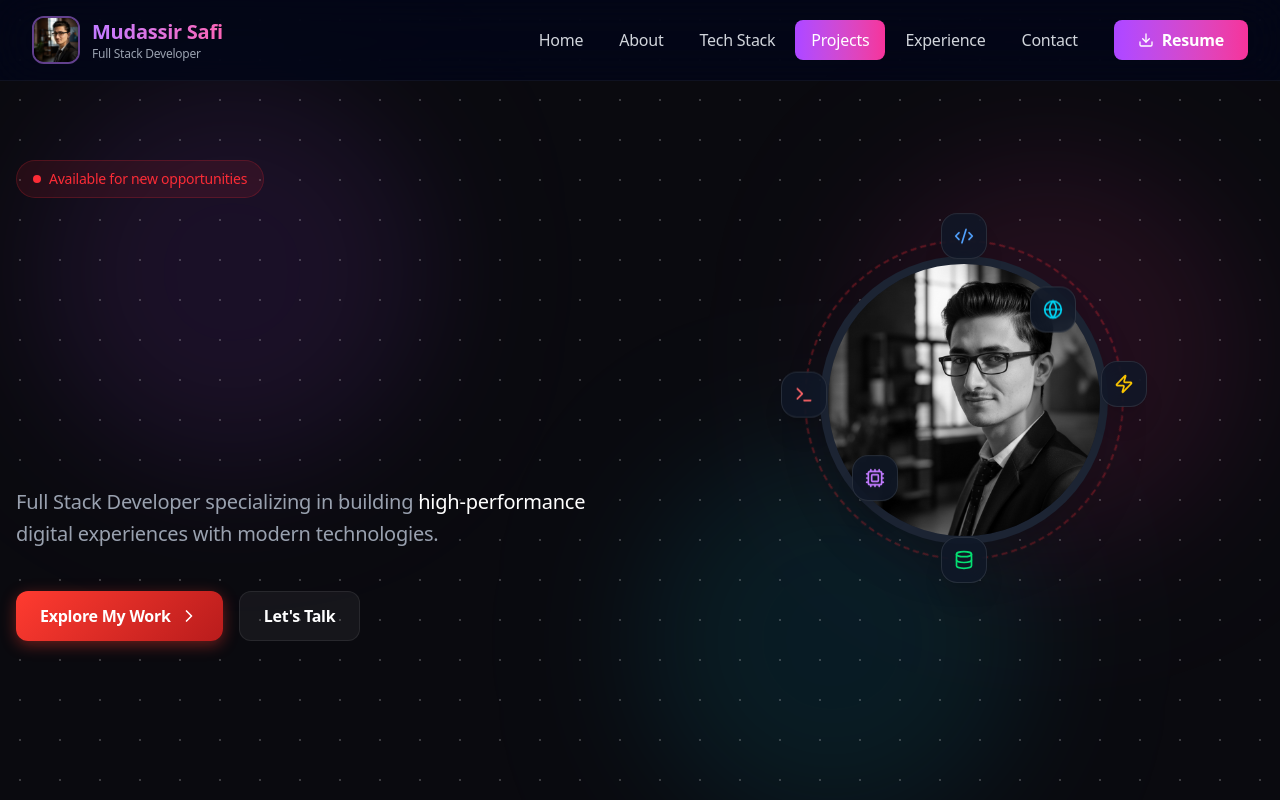
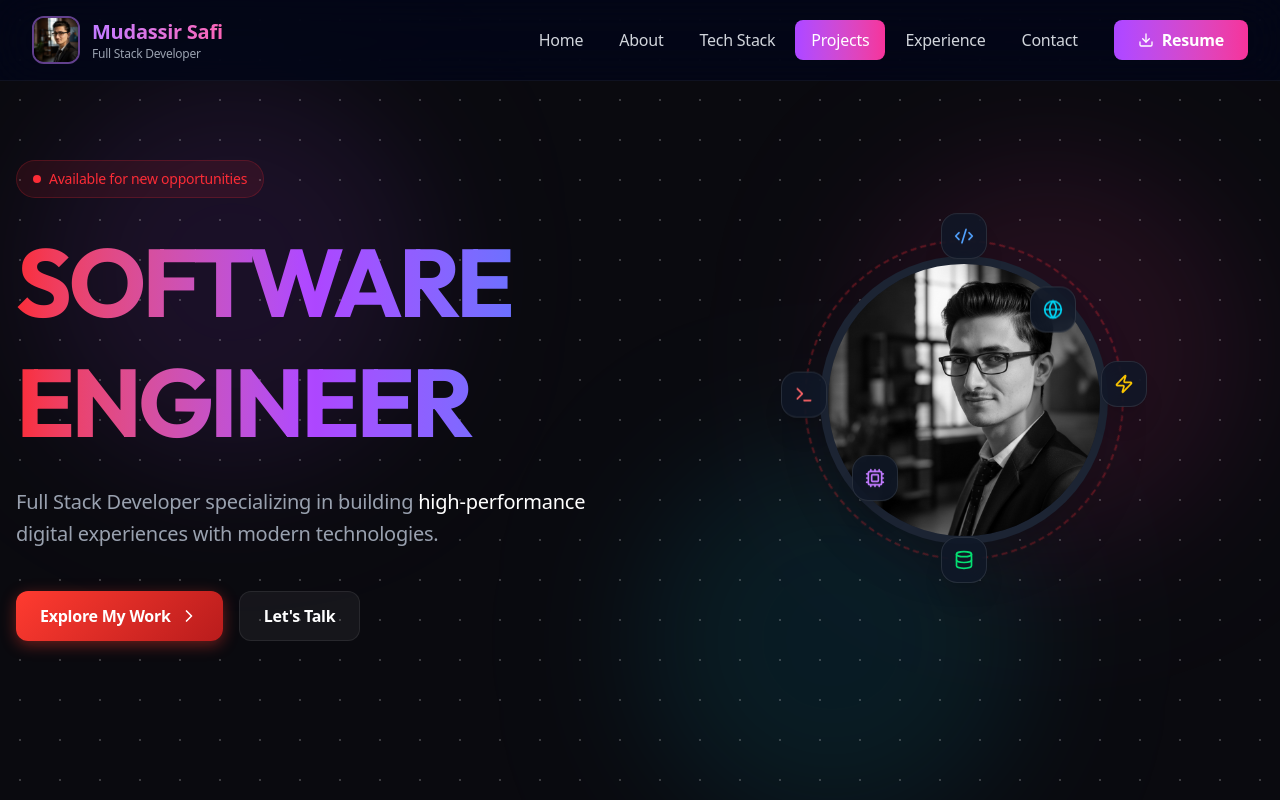
Before and after one commit to MudassirSafi/MyPortfolio, a React (Vite) app: page / in a window 1280 px wide. Shown: the top 800 px of the page. Built offline with nearby package versions, Linux system fonts and the light colour scheme.

Commit message:
Fixed typewriter visibility by applying gradient directly to parent span

```diff
--- a/src/components/Hero.jsx
+++ b/src/components/Hero.jsx
@@ -23,7 +23,7 @@ const Hero = ({ scrollToSection, profileImage }) => {
           </div>
 
           <h1 className="text-5xl md:text-7xl lg:text-8xl font-black leading-tight tracking-tighter">
-            <span className="text-gradient">
+            <span className="block bg-gradient-to-r from-red-500 via-purple-500 to-blue-500 bg-clip-text text-transparent">
               <Typewriter text="SOFTWARE ENGINEER" delay={0} />
             </span>
           </h1>
--- a/src/components/Typewriter.jsx
+++ b/src/components/Typewriter.jsx
@@ -20,8 +20,8 @@ const Typewriter = ({ text, delay = 0 }) => {
     }, [currentIndex, delay, text]);
 
     return (
-        <span className="relative inline-block">
-            <span className="text-white">{displayText}</span>
+        <>
+            {displayText}
             {!isComplete && (
                 <motion.span
                     animate={{ opacity: [1, 0, 1] }}
@@ -29,7 +29,7 @@ const Typewriter = ({ text, delay = 0 }) => {
                     className="inline-block w-[4px] h-[0.85em] bg-red-500 ml-1 translate-y-1"
                 />
             )}
-        </span>
+        </>
     );
 };
 
```
